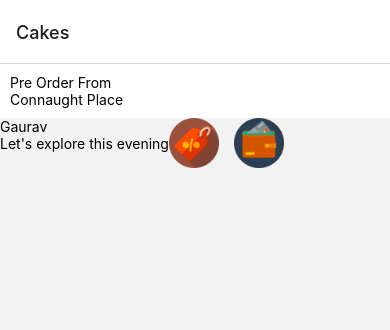
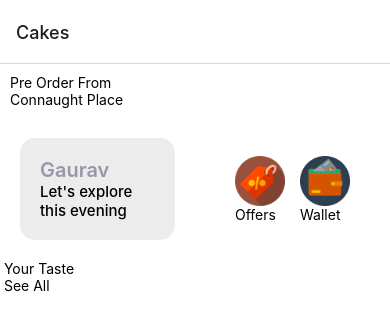
Before and after one commit to krgarav/bakery-native-app, a React Native app: screen /Cakes in a window 390 px wide. Shown: the top 330 px of the page. Built offline with nearby package versions, Linux system fonts and the light colour scheme.

Commit message:
Icons addded to second header

```diff
--- /dev/null
+++ b/component/Bakeries.jsx
@@ -0,0 +1,13 @@
+import React from "react";
+import { View, Text } from "react-native";
+
+const Bakeries = () => {
+  return (
+    <View>
+      <Text> Your Taste</Text>
+      <Text> See All</Text>
+    </View>
+  );
+};
+
+export default Bakeries;
--- a/component/eventblock.jsx
+++ b/component/eventblock.jsx
@@ -4,13 +4,21 @@ import { Image, StyleSheet, Text, View } from "react-native";
 const Eventblock = () => {
   return (
     <View style={styles.container}>
-      <View>
-        <Text>Gaurav</Text>
-        <Text>Let's explore this evening</Text>
+      <View style={styles.textcontainer}>
+        <View style={styles.insideTextContainer}>
+          <Text style={styles.headText}>Gaurav</Text>
+          <Text style={styles.subText}>Let's explore this evening</Text>
+        </View>
       </View>
       <View style={styles.imgcontainer}>
-        <Image style={styles.img} source={require("../assets/offer.png")} />
-        <Image style={styles.img} source={require("../assets/wallet.png")} />
+        <View style={styles.shadowContainer}>
+          <Image style={styles.img} source={require("../assets/offer.png")} />
+          <Text>Offers</Text>
+        </View>
+        <View style={styles.shadowContainer}>
+          <Image style={styles.img} source={require("../assets/wallet.png")} />
+          <Text>Wallet</Text>
+        </View>
       </View>
     </View>
   );
@@ -18,17 +26,45 @@ const Eventblock = () => {
 
 const styles = StyleSheet.create({
   container: {
-    // flex :1
+    flex: 1,
     flexDirection: "row",
+  },
+  headText: {
+    fontSize: 20,
+    color: "#9897A9",
+    fontWeight: "600",
+  },
+  subText: {
+    fontSize: 15,
+    fontWeight: "500",
   },
   img: {
     width: 50,
     height: 50,
+    alignSelf: "center",
+
   },
   imgcontainer: {
     flexDirection: "row",
-    gap:15
+    gap: 15,
+    width: "50%",
+    alignItems: "center",
+    justifyContent: "center",
   },
+  textcontainer: {
+    width: "50%",
+    padding: 20,
+  },
+  insideTextContainer: {
+    elevation: 5,
+    backgroundColor: "#ECECEC",
+    padding: 20,
+    borderRadius: 15,
+  },
+  shadowContainer:{
+    elevation: 5,
+    // borderColor : "black"
+  }
 });
 
 export default Eventblock;
--- a/screen/Cakes.jsx
+++ b/screen/Cakes.jsx
@@ -1,6 +1,7 @@
 import React from "react";
 import { ScrollView, View, Text, StyleSheet } from "react-native";
 import Eventblock from "../component/eventblock";
+import Bakeries from "../component/Bakeries";
 
 const Cakes = () => {
   return (
@@ -12,6 +13,7 @@ const Cakes = () => {
 
       <ScrollView>
         <Eventblock />
+        <Bakeries />
       </ScrollView>
     </View>
   );
@@ -22,12 +24,12 @@ const styles = StyleSheet.create({
   container: {
     flex: 1,
     // padding: 10,
-    // flexDirection: "row"
+    backgroundColor: "#fff",
   },
   header: {
     // borderWidth: ,
     padding: 10,
-    elevation: 1,
+    elevation: 10,
     backgroundColor: "#fff",
   },
 });
```
